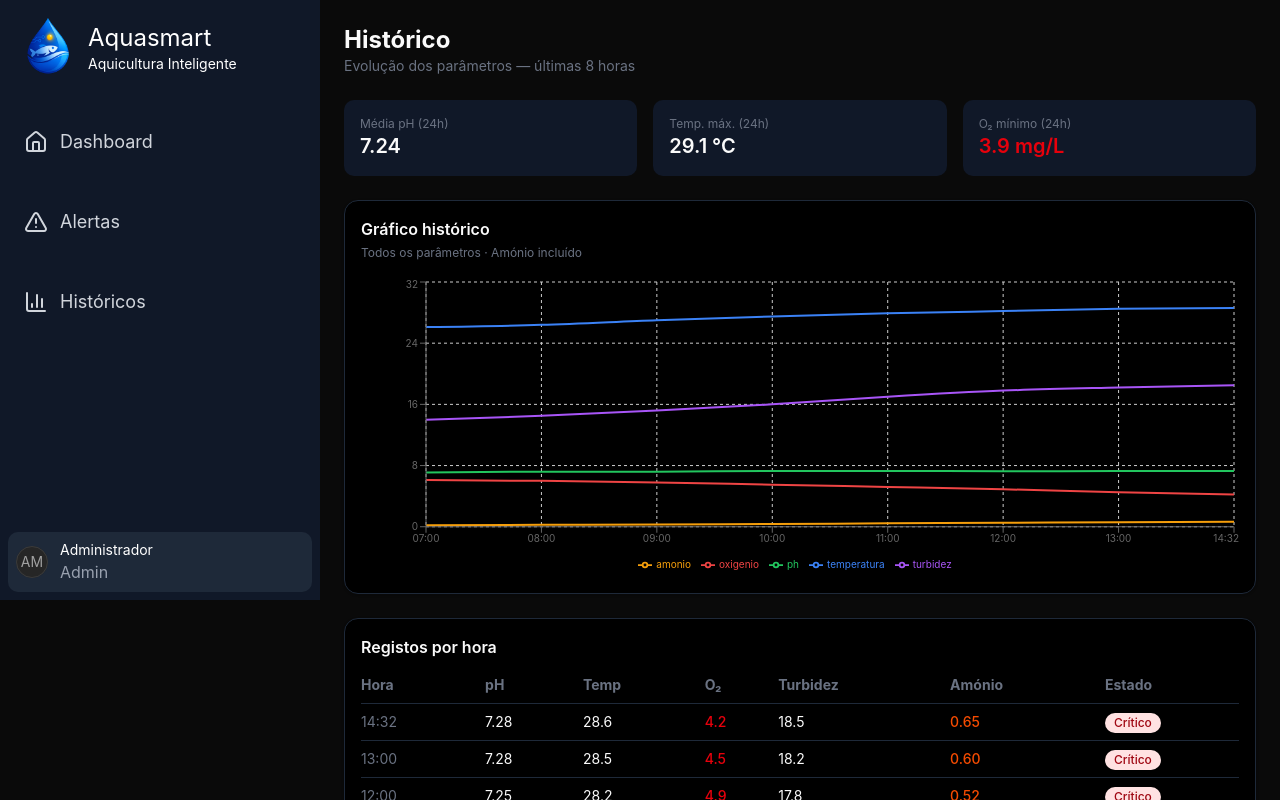
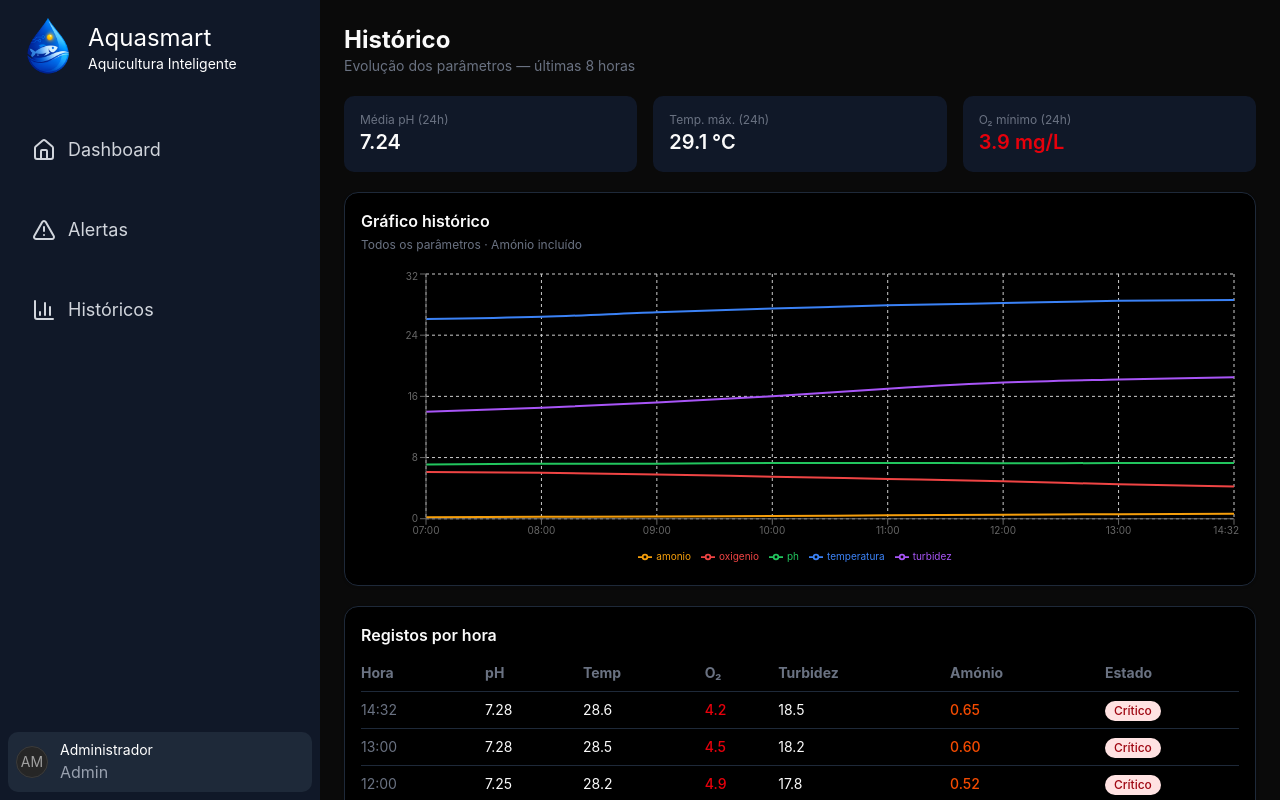
Before and after one commit to augusto447/aquasmart, a React (Vite) app: page /historico in a window 1280 px wide. Shown: the top 800 px of the page. Built offline with nearby package versions, Linux system fonts and the light colour scheme.

Commit message:
feax:resolucao nas quebras no layout

```diff
--- a/src/components/sidebar.tsx
+++ b/src/components/sidebar.tsx
@@ -10,15 +10,15 @@ import { Avatar, AvatarFallback, AvatarImage } from "./ui/avatar"
 export function Sidebar() {
     return (
         <div className="flex">
-            <aside className="h-full w-80 bg-gray-900 text-white flex flex-col p-2">
+            <aside className=" w-80 h-screen bg-gray-900 text-white flex flex-col p-2 sticky top-0">
                 <div className="flex items-center text-xl " >
-                    <img className="w-20 h-20" src={logotipo} alt="" />
+                    <img className="w-20 h-20" src={logotipo} alt="logotipo" />
                     <div className="flex flex-col">
                         <span className="text-2xl">Aquasmart</span>
                         <span className="text-sm">Aquicultura Inteligente</span>
                     </div>
                 </div>
-                <nav className="flex flex-col text-gray-300  text-lg gap-5 mt-6">
+                <nav className="flex flex-col text-gray-300  text-lg gap-5 mt-6 p-2">
 
                     <Link className="flex items-center gap-3 hover:bg-blue-950 p-4 rounded-full" to="/">
                         <Home className="w-6 h-6" />
@@ -36,7 +36,7 @@ export function Sidebar() {
 
                 </nav>
 
-                <div className="flex items-center gap-3  p-2 bg-gray-800 rounded-lg mt-50">
+                <div className="flex items-center gap-3  p-2 bg-gray-800 rounded-lg mt-auto">
 
                     <Avatar >
                         <AvatarImage src="" />
--- a/src/layout/app.tsx
+++ b/src/layout/app.tsx
@@ -17,7 +17,7 @@ export function AppLayout() {
     return (
         <div className="flex">
 
-            {/* botão mobile */}
+
             <button
                 className="md:hidden p-3 fixed top-2 left-60 z-50 bg-gray-900 text-white rounded"
                 onClick={openSidebar}
@@ -25,25 +25,25 @@ export function AppLayout() {
                 <Menu className="w-3 h-3" />
             </button>
 
-            {/* sidebar desktop */}
+
             <div className="hidden md:block">
                 <Sidebar />
             </div>
 
-            {/* OVERLAY MOBILE */}
+
             {open && (
                 <div className="fixed inset-0 z-50 md:hidden">
 
-                    {/* fundo escuro */}
+
                     <div
                         className="absolute inset-0 bg-black/50"
                         onClick={closeSidebar}
                     />
 
-                    {/* sidebar mobile (CORRIGIDA) */}
+
                     <div className="relative w-72 h-full bg-gray-900 text-white z-50">
 
-                        {/* botão fechar */}
+
                         <button
                             className="absolute top-3 right-3 text-white"
                             onClick={closeSidebar}
@@ -51,14 +51,14 @@ export function AppLayout() {
                             <X />
                         </button>
 
-                        {/* conteúdo da sidebar */}
+
                         <Sidebar />
                     </div>
                 </div>
             )}
 
-            {/* conteúdo principal */}
-            <main className="flex-1 md:ml-0">
+
+            <main className="flex-1 md:ml-0 overflow-y-auto">
                 <Outlet />
             </main>
 
--- a/src/page/alert/alert.tsx
+++ b/src/page/alert/alert.tsx
@@ -23,7 +23,7 @@ const alerts = [
 
 export default function Alertas() {
     return (
-        <div className="p-6 w-full min-h-screen">
+        <div className="p-4 sm:p-6 space-y-5 w-full h-screen">
 
             <h1 className="text-2xl font-bold mb-2">Alertas do Sistema</h1>
             <p className="text-gray-500 mb-6">
--- a/src/page/dashboard/dashboard.tsx
+++ b/src/page/dashboard/dashboard.tsx
@@ -14,7 +14,7 @@ import SensorReadings from "./SensorReadings";
 
 export function Dashboard() {
     return (
-        <div className="p-4 sm:p-6 space-y-6 w-full min-h-screen">
+        <div className="p-4 sm:p-6 space-y-5 w-full h-screen">
 
             {/* HEADER */}
             <div className="flex items-center justify-between sm:flex-row sm:justify-between sm:items-start">
--- a/src/page/history/historico.tsx
+++ b/src/page/history/historico.tsx
@@ -37,7 +37,7 @@ const statusBadge = {
 
 export default function Historico() {
     return (
-        <div className="p-4 sm:p-6 w-full min-h-screen space-y-6">
+        <div className="p-4 sm:p-6 space-y-5 w-full h-screen">
 
             {/* HEADER */}
             <div>
```
